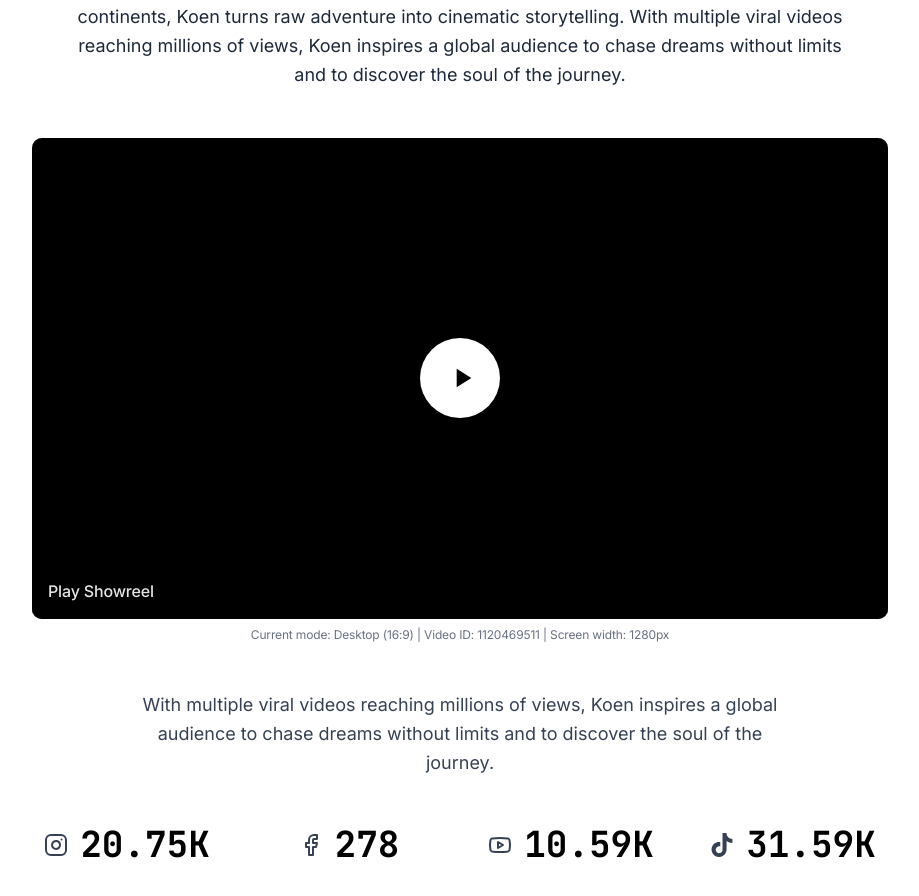
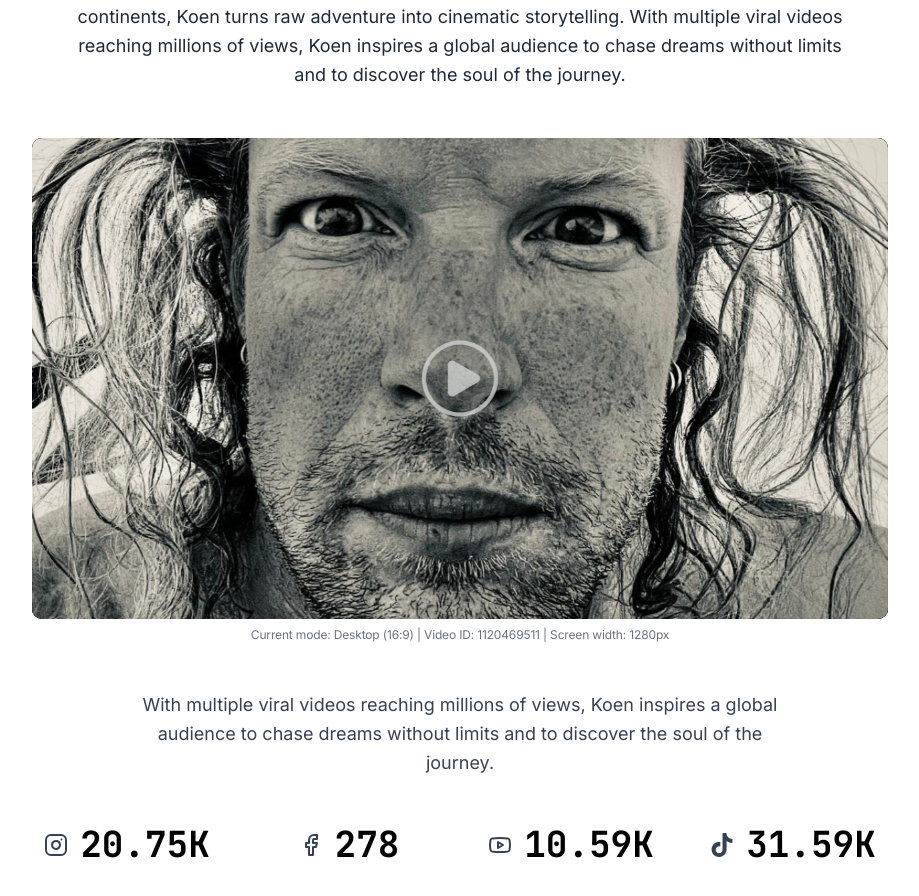
Before and after one commit to PieterBoghaert/koendarras, a React (Vite) app: page / in a window 1280 px wide. Shown: the part 1120-2016 px from the top of the page, without its empty margins (180-1099 px from the left). Built offline with nearby package versions, Linux system fonts and the light colour scheme.

Commit message:
changes vimeo image

```diff
--- a/src/components/ResponsiveShowreel.jsx
+++ b/src/components/ResponsiveShowreel.jsx
@@ -48,7 +48,7 @@
             <img
               src={thumbnailSrc}
               alt="Koen Darras Showreel Thumbnail"
-              className="w-full h-full object-cover"
+              className="w-full h-full object-cover relative z-10"
               loading="lazy"
               onLoad={() => setImageLoaded(true)}
               onError={(e) => {
```
